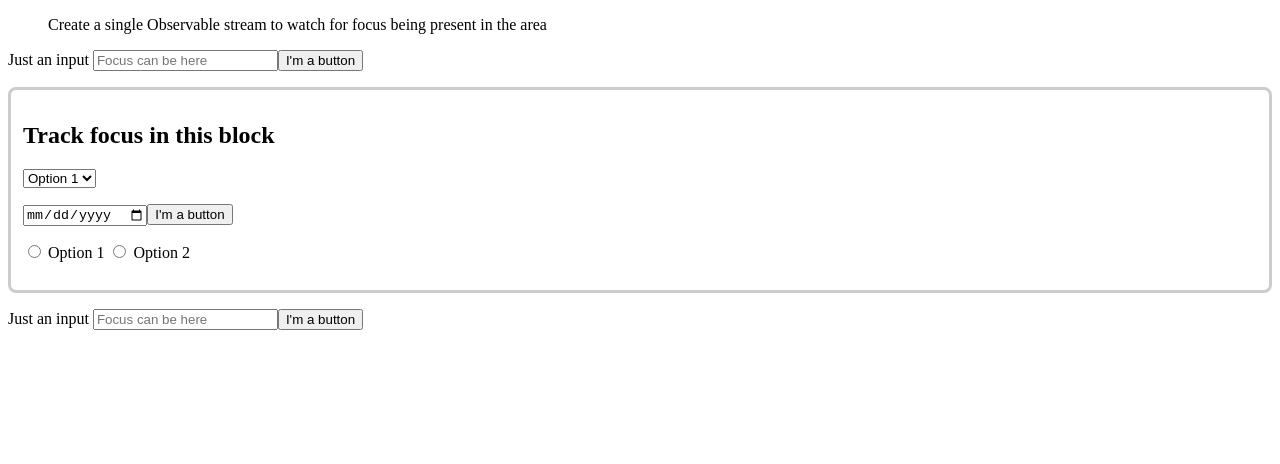
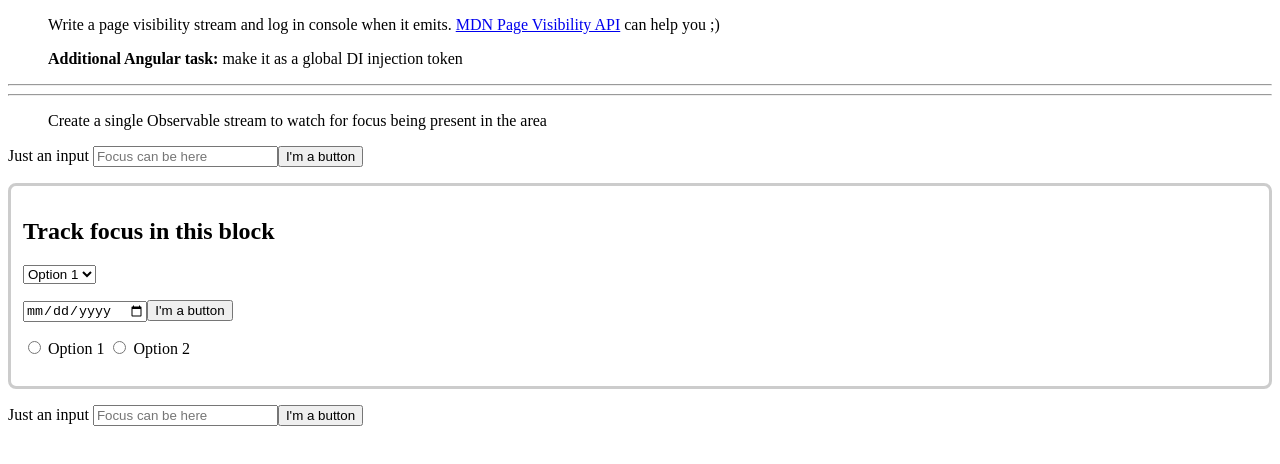
Before and after one commit to pawellesniowski/rxjs-20, an Angular app: page / in a window 1280 px wide. Shown: the top 464 px of the page. Built offline with nearby package versions, Linux system fonts and the light colour scheme.

Commit message:
2. Page visibility with Injection Token

```diff
--- a/package.json
+++ b/package.json
@@ -37,6 +37,7 @@
     "karma-coverage": "~2.0.3",
     "karma-jasmine": "~4.0.0",
     "karma-jasmine-html-reporter": "^1.5.0",
+    "prettier": "2.3.1",
     "protractor": "~7.0.0",
     "ts-node": "~8.3.0",
     "tslint": "~6.1.0",
--- a/src/app/app.component.html
+++ b/src/app/app.component.html
@@ -1,3 +1,9 @@
+<app-page-visibility></app-page-visibility>
+
+<hr>
+<hr>
+
+
 <blockquote>
   Create a single Observable stream to watch for focus
   being present in the area
--- a/src/app/app.component.ts
+++ b/src/app/app.component.ts
@@ -1,29 +1,33 @@
-import {AfterViewInit, Component, ElementRef, Inject, OnInit, ViewChild} from '@angular/core';
-import {fromEvent} from 'rxjs';
-import {map} from 'rxjs/operators';
-import {LogMyNameService} from './services/log-my-name.service';
+import {
+  AfterViewInit,
+  Component,
+  ElementRef,
+  Inject,
+  OnInit,
+  ViewChild,
+} from '@angular/core';
+import { fromEvent } from 'rxjs';
+import { map } from 'rxjs/operators';
+import { LogMyNameService } from './services/log-my-name.service';
 
 @Component({
   selector: 'app-root',
   templateUrl: './app.component.html',
-  styleUrls: ['./app.component.scss']
+  styleUrls: ['./app.component.scss'],
 })
-export class AppComponent implements OnInit, AfterViewInit{
+export class AppComponent implements OnInit, AfterViewInit {
   @ViewChild('select') select!: ElementRef;
 
   // @ts-ignore
-  constructor(@Inject(LogMyNameService) private logMyNameService: LogMyNameService) {
-  }
+  constructor(
+    @Inject(LogMyNameService) private logMyNameService: LogMyNameService
+  ) {}
 
   ngOnInit(): void {
     this.logMyNameService.logMyName('Paweł');
   }
 
   ngAfterViewInit(): void {
-    fromEvent(this.select.nativeElement, 'focusout').pipe(
-    // @ts-ignore
-      map((coto) => console.log('co to ? ', coto.relatedTarget))
-    )
-      .subscribe(v => console.log('v', v));
+    fromEvent(this.select.nativeElement, 'focusout').pipe().subscribe();
   }
 }
--- a/src/app/directives/focus.directive.ts
+++ b/src/app/directives/focus.directive.ts
@@ -1,20 +1,16 @@
-import {Directive, ElementRef, OnInit} from '@angular/core';
-import {fromEvent} from 'rxjs';
-import {mapTo} from 'rxjs/operators';
+import { Directive, ElementRef, OnInit } from '@angular/core';
+import { fromEvent } from 'rxjs';
+import { mapTo } from 'rxjs/operators';
 
 @Directive({
-  selector: '[appFocus]'
+  selector: '[appFocus]',
 })
-export class FocusDirective implements OnInit{
-
-  constructor(private el: ElementRef) {
-    console.log('direcitve: ', this.el);
-  }
+export class FocusDirective implements OnInit {
+  constructor(private el: ElementRef) {}
 
   ngOnInit(): void {
     fromEvent(this.el.nativeElement, 'click')
       .pipe(mapTo('Hello worlds!'))
-      .subscribe((val) => console.log(val));
+      .subscribe();
   }
-
 }
--- /dev/null
+++ b/src/app/modules/page-visibility/page-visibility.component.html
@@ -0,0 +1,10 @@
+<blockquote>
+  Write a page visibility stream and log in console when it emits. <a
+  href="https://developer.mozilla.org/en-US/docs/Web/API/Page_Visibility_API" target="_blank">MDN Page Visibility
+  API</a> can help you ;)
+
+  <p>
+    <strong>Additional Angular task:</strong> make it as a global DI injection
+    token
+  </p>
+</blockquote>
--- /dev/null
+++ b/src/app/modules/page-visibility/page-visibility.component.scss
@@ -0,0 +1,3 @@
+p {
+  margin-bottom: 2px;
+}
--- /dev/null
+++ b/src/app/modules/page-visibility/page-visibility.component.ts
@@ -0,0 +1,48 @@
+import {
+  Component,
+  Inject,
+  inject,
+  InjectionToken,
+  OnDestroy,
+  OnInit,
+} from '@angular/core';
+import { fromEvent, Observable, Subscription } from 'rxjs';
+import { distinctUntilChanged, map, share, startWith } from 'rxjs/operators';
+import { DOCUMENT } from '@angular/common';
+
+const PAGE_VISIBILITY = new InjectionToken(
+  'Shared observable showing page visibility based on `document visibility chaged`',
+  {
+    factory: () => {
+      const documentRef = inject(DOCUMENT);
+
+      return fromEvent(document, 'visibilitychange').pipe(
+        startWith(0),
+        map(() => documentRef.visibilityState !== 'hidden'),
+        distinctUntilChanged(),
+        share()
+      );
+    },
+  }
+);
+
+@Component({
+  selector: 'app-page-visibility',
+  templateUrl: './page-visibility.component.html',
+  styleUrls: ['./page-visibility.component.scss'],
+})
+export class PageVisibilityComponent implements OnInit, OnDestroy {
+  private subscription!: Subscription;
+
+  constructor(
+    @Inject(PAGE_VISIBILITY) readonly pageVisibility$: Observable<boolean>
+  ) {}
+
+  ngOnInit(): void {
+    this.subscription = this.pageVisibility$.subscribe();
+  }
+
+  ngOnDestroy(): void {
+    this.subscription.unsubscribe();
+  }
+}
```
Also changed, not shown: src/app/app.module.ts (+6 -11 lines), src/app/modules/page-visibility/page-visibility.module.ts (added, +10 -0 lines), 2 other files (tests, documents, lock files or other folders).
